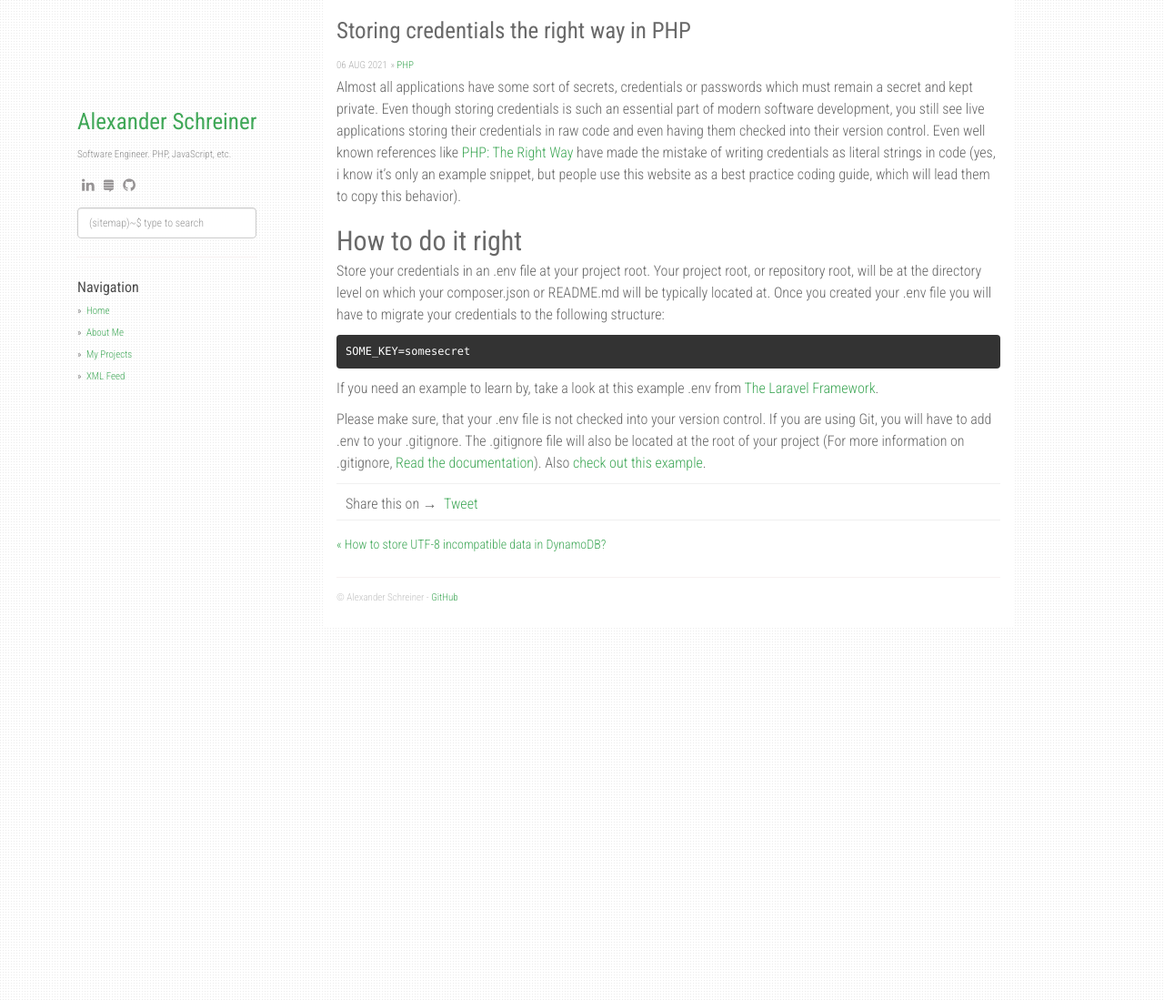
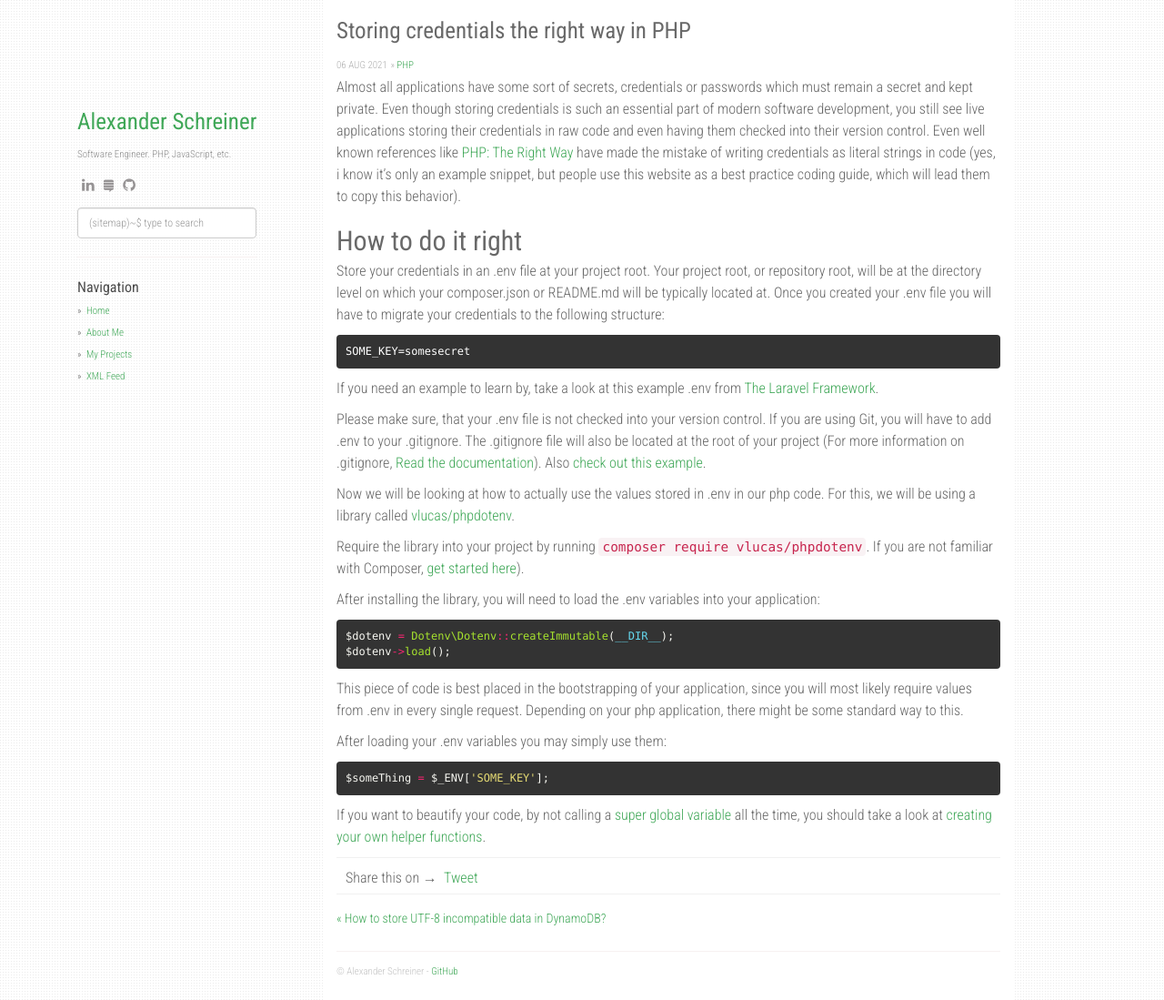
Before and after one commit to alexander-schreiner/alexander-schreiner.github.io, a Jekyll site: the page built from _posts/2021-08-06-storing-credentials-the-right-way-in-php.md, in a window 1280 px wide and 1099 px high. Shown: the whole window at 91% size. Built offline with Jekyll 4.4.1, drawn with Linux system fonts in a browser that asks for light colours; nearby versions of some CDN libraries; comment, search, counter and statistics services are not loaded.

Commit message:
Update 2021-08-06-storing-credentials-the-right-way-in-php.md

````diff
--- a/_posts/2021-08-06-storing-credentials-the-right-way-in-php.md
+++ b/_posts/2021-08-06-storing-credentials-the-right-way-in-php.md
@@ -20,3 +20,25 @@ SOME_KEY=somesecret
 If you need an example to learn by, take a look at this example .env from [The Laravel Framework](https://github.com/laravel/laravel/blob/8.x/.env.example).
 
 Please make sure, that your .env file is not checked into your version control. If you are using Git, you will have to add .env to your .gitignore. The .gitignore file will also be located at the root of your project (For more information on .gitignore, [Read the documentation](https://git-scm.com/docs/gitignore)). Also [check out this example](https://github.com/laravel/laravel/blob/8.x/.gitignore#L6).
+
+Now we will be looking at how to actually use the values stored in .env in our php code. For this, we will be using a library called [vlucas/phpdotenv](https://packagist.org/packages/vlucas/phpdotenv).
+
+Require the library into your project by running ```composer require vlucas/phpdotenv```. If you are not familiar with Composer, [get started here](https://getcomposer.org/doc/00-intro.md)).
+
+After installing the library, you will need to load the .env variables into your application:
+
+```php
+$dotenv = Dotenv\Dotenv::createImmutable(__DIR__);
+$dotenv->load();
+```
+
+This piece of code is best placed in the bootstrapping of your application, since you will most likely require values from .env in every single request. Depending on your php application, there might be some standard way to this.
+
+After loading your .env variables you may simply use them:
+
+```php
+$someThing = $_ENV['SOME_KEY'];
+```
+
+If you want to beautify your code, by not calling a [super global variable](https://www.php.net/manual/en/reserved.variables.environment.php) all the time, you should take
+a look at [creating your own helper functions](https://tutsforweb.com/creating-helpers-laravel/).
````
